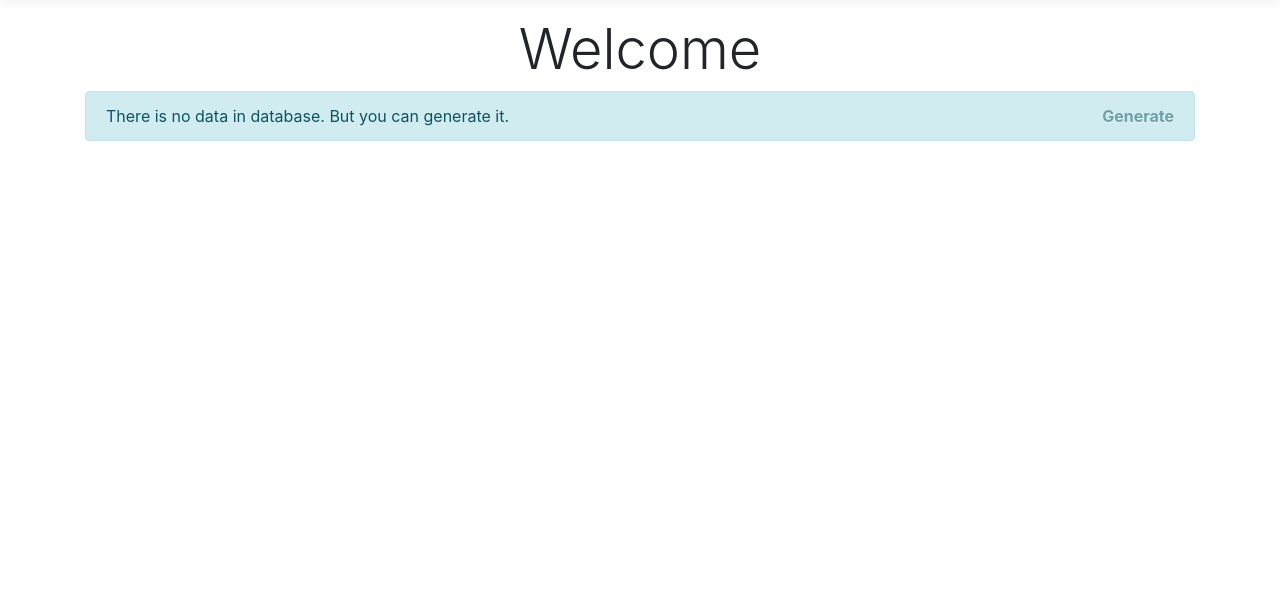
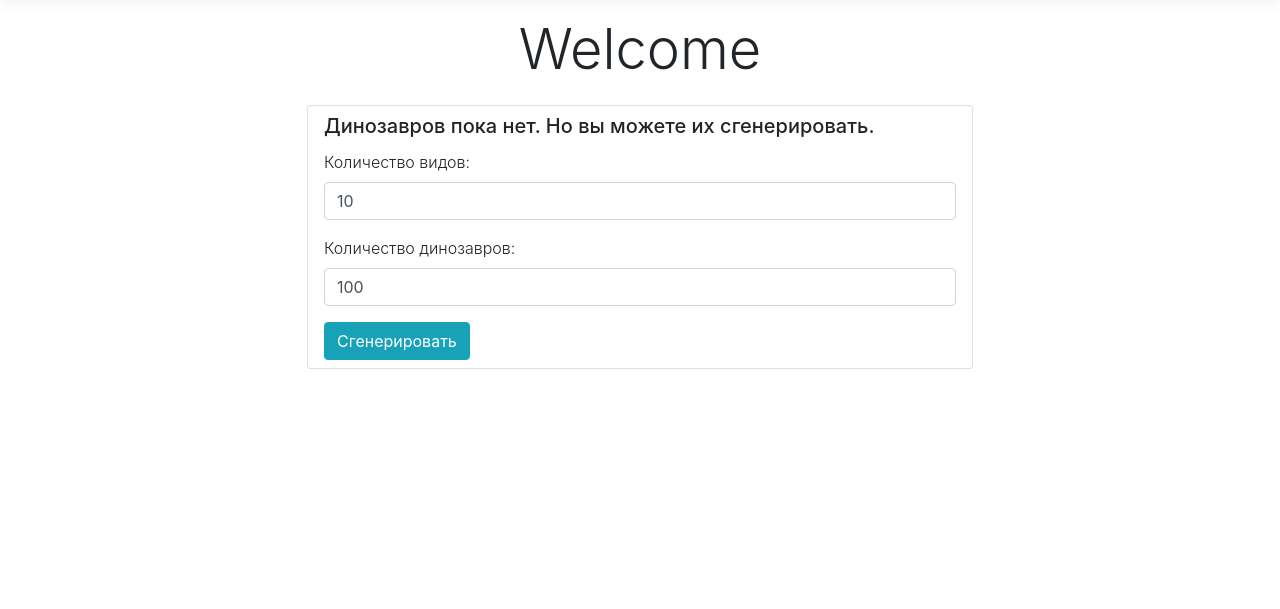
Before and after one commit to Dr3amChild/DinosaurusPark, an ASP.NET Core app: page /Dinosaurs in a window 1280 px wide. Shown: the part 57-666 px from the top of the page. Run offline with ASP.NET Core 8, Linux system fonts and the light colour scheme; data that the repository does not hold is empty; the project's own start-up code is not run, and a stand-in starts its controllers and pages; some libraries are stand-ins or nearby versions.

Commit message:
generation improvements

```diff
--- a/src/DinosaurusPark.WebApplication/Views/Dinosaurs/NoData.cshtml
+++ b/src/DinosaurusPark.WebApplication/Views/Dinosaurs/NoData.cshtml
@@ -1,7 +1,15 @@
 
-<div id="no-data-alert" class="alert alert-info alert-dismissible fade show" role="alert">
-    There is no data in database. But you can generate it.
-    <button id="generate-btn" type="button" class="accept-policy close" data-dismiss="alert" aria-label="Close">
-        <span aria-hidden="true">Generate</span>
-    </button>
-</div>
+    <div id="no-data-alert" class="card">
+        <h5 class="card-title">Динозавров пока нет. Но вы можете их сгенерировать.</h5>
+
+        <div class="form-group">
+            <label class="form-label" for="species-count-text">Количество видов:</label>
+            <input type="text" class="form-control" id="species-count-text" aria-describedby="emailHelp" placeholder="Введите значение" value="10" >
+        </div>
+        <div class="form-group">
+            <label class="form-label" for="dinosaurs-count-text">Количество динозавров:</label>
+            <input type="text" class="form-control" id="dinosaurs-count-text" placeholder="Введите значение" value="100">
+        </div>
+
+        <button id="generate-btn" type="button" class="btn btn-info">Сгенерировать</button>
+    </div>
--- a/src/DinosaurusPark.WebApplication/wwwroot/css/main.css
+++ b/src/DinosaurusPark.WebApplication/wwwroot/css/main.css
@@ -1,3 +1,13 @@
+
+#no-data-alert {
+    padding: 8px 16px;
+    width: 60%;
+    margin: 2% 20%;
+}
+
+.form-label {
+    font-weight: 300;
+}
 
 #dinosaurus-area {
     display: grid;
--- a/src/DinosaurusPark.WebApplication/wwwroot/js/onload.js
+++ b/src/DinosaurusPark.WebApplication/wwwroot/js/onload.js
@@ -1,7 +1,10 @@
 window.onload = async () => {
     document.getElementById("generate-btn").addEventListener("click", async () => {
-        window.generate(10, 100);
+        const speciesCount = document.getElementById("species-count-text").value;
+        const dinosaursCount = document.getElementById("dinosaurs-count-text").value;
+        await window.generate(speciesCount, dinosaursCount);
         const result = await window.loadDinosaurs(1, 10);
+        document.getElementById("no-data-alert").style.display = "none";
         window.show(result);
         setPaging(result, onPageClick);
     });
```
